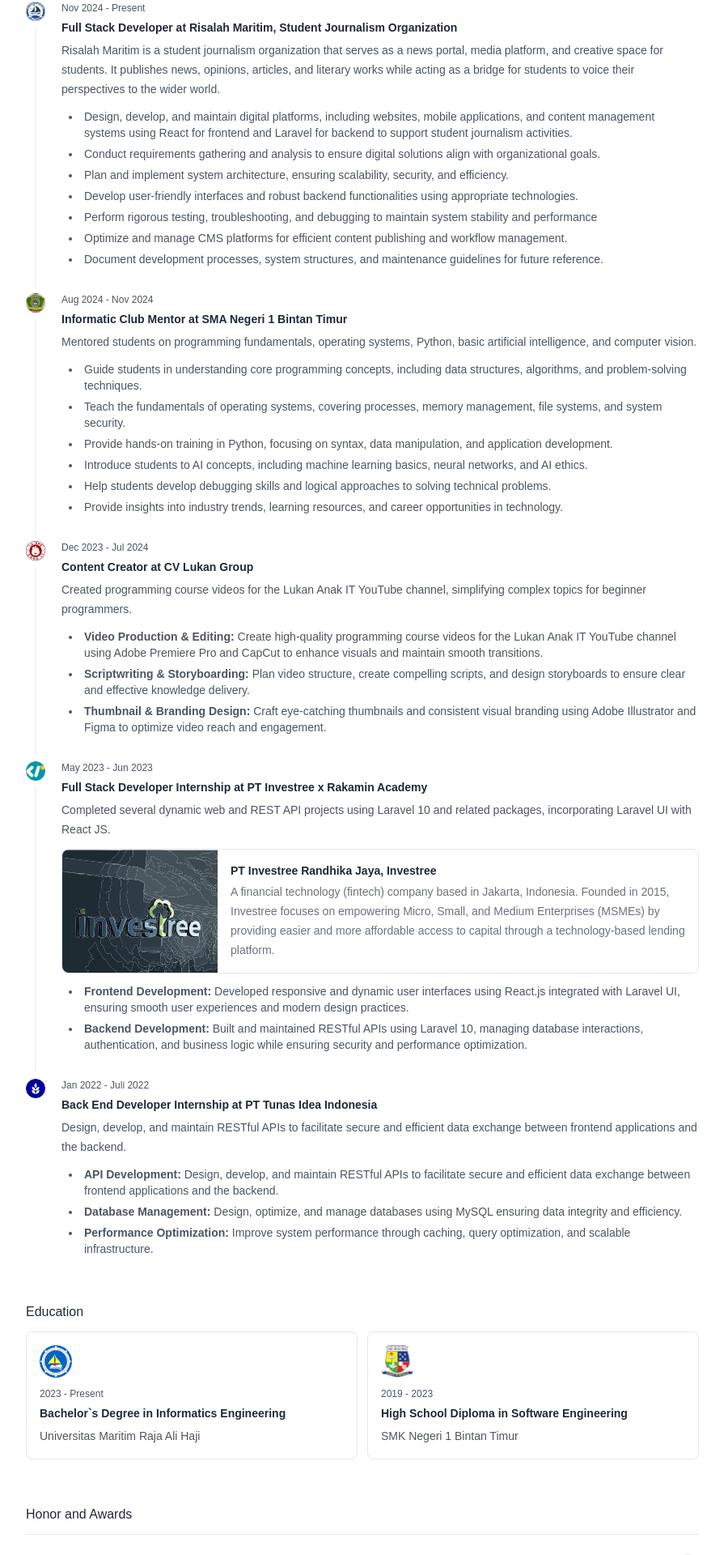
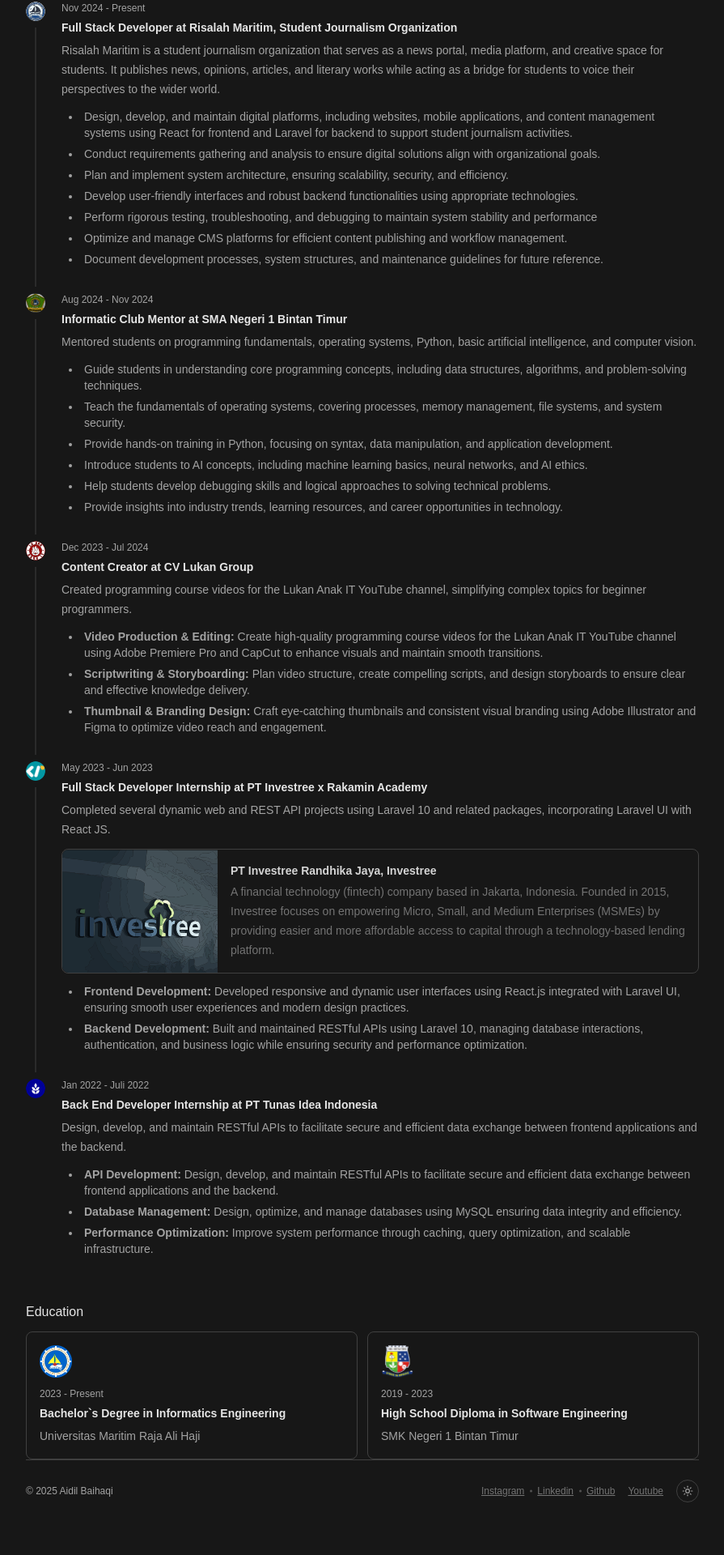
Before and after one commit to aidilbaihaqi/ngobarengaidil, a Next.js app: page / in a window 1280 px wide. Shown: the part 734-2654 px from the top of the page at 81% size, without its empty margins (192-1087 px from the left). After the commit the page ends 2613 px from the top, so only its background shows below. Built offline with nearby package versions, Linux system fonts and the light colour scheme.

Commit message:
fix theme

```diff
--- /dev/null
+++ b/app/components/Button/ThemeButton.tsx
@@ -0,0 +1,85 @@
+"use client";
+
+import { useEffect, useState } from "react";
+
+const ThemeToggle = () => {
+  const [isDarkMode, setIsDarkMode] = useState(() => {
+    // Ambil preferensi tema dari localStorage atau default ke dark mode
+    return localStorage.getItem("hs_theme") === "light" ? false : true;
+  });
+
+  useEffect(() => {
+    const html = document.documentElement;
+    if (isDarkMode) {
+      html.classList.add("dark");
+      localStorage.setItem("hs_theme", "dark");
+    } else {
+      html.classList.remove("dark");
+      localStorage.setItem("hs_theme", "light");
+    }
+  }, [isDarkMode]);
+
+  return (
+    <>
+      {/* Dark Mode Button */}
+      <button
+        type="button"
+        className={`${
+          isDarkMode ? "hidden" : "flex"
+        } relative justify-center items-center size-7 border border-gray-200 text-gray-500 rounded-full hover:bg-gray-200 focus:outline-none focus:bg-gray-200 dark:border-neutral-700 dark:text-neutral-400 dark:hover:bg-neutral-700 dark:focus:bg-neutral-700`}
+        onClick={() => setIsDarkMode(true)}
+      >
+        <span className="sr-only">Dark</span>
+        <svg
+          className="shrink-0 size-3.5"
+          xmlns="http://www.w3.org/2000/svg"
+          width="24"
+          height="24"
+          viewBox="0 0 24 24"
+          fill="none"
+          stroke="currentColor"
+          strokeWidth="2"
+          strokeLinecap="round"
+          strokeLinejoin="round"
+        >
+          <path d="M12 3a6 6 0 0 0 9 9 9 9 0 1 1-9-9Z"></path>
+        </svg>
+      </button>
+
+      {/* Light Mode Button */}
+      <button
+        type="button"
+        className={`${
+          isDarkMode ? "flex" : "hidden"
+        } relative justify-center items-center size-7 border border-gray-200 text-gray-500 rounded-full hover:bg-gray-200 focus:outline-none focus:bg-gray-200 dark:border-neutral-700 dark:text-neutral-400 dark:hover:bg-neutral-700 dark:focus:bg-neutral-700`}
+        onClick={() => setIsDarkMode(false)}
+      >
+        <span className="sr-only">Light</span>
+        <svg
+          className="shrink-0 size-3.5"
+          xmlns="http://www.w3.org/2000/svg"
+          width="24"
+          height="24"
+          viewBox="0 0 24 24"
+          fill="none"
+          stroke="currentColor"
+          strokeWidth="2"
+          strokeLinecap="round"
+          strokeLinejoin="round"
+        >
+          <circle cx="12" cy="12" r="4"></circle>
+          <path d="M12 2v2"></path>
+          <path d="M12 20v2"></path>
+          <path d="m4.93 4.93 1.41 1.41"></path>
+          <path d="m17.66 17.66 1.41 1.41"></path>
+          <path d="M2 12h2"></path>
+          <path d="M20 12h2"></path>
+          <path d="m6.34 17.66-1.41 1.41"></path>
+          <path d="m19.07 4.93-1.41 1.41"></path>
+        </svg>
+      </button>
+    </>
+  );
+};
+
+export default ThemeToggle;
--- a/app/components/Partials/Footer.tsx
+++ b/app/components/Partials/Footer.tsx
@@ -1,3 +1,4 @@
+import ThemeToggle from "../Button/ThemeButton"
 export default function Footer() {
   return (
     <>
@@ -36,26 +37,7 @@
               </li>
               <li className="inline-block">
                 {/* Dark Mode */}
-                <button type="button" className="hs-dark-mode hs-dark-mode-active:hidden relative flex justify-center items-center size-7 border border-gray-200 text-gray-500 rounded-full hover:bg-gray-200 focus:outline-none focus:bg-gray-200 dark:border-neutral-700 dark:text-neutral-400 dark:hover:bg-neutral-700 dark:focus:bg-neutral-700" data-hs-theme-click-value="dark">
-                  <span className="sr-only">Dark</span>
-                  <svg className="shrink-0 size-3.5" xmlns="http://www.w3.org/2000/svg" width="24" height="24" viewBox="0 0 24 24" fill="none" stroke="currentColor" strokeWidth="2" strokeLinecap="round" strokeLinejoin="round">
-                    <path d="M12 3a6 6 0 0 0 9 9 9 9 0 1 1-9-9Z"></path>
-                  </svg>
-                </button>
-                <button type="button" className="hs-dark-mode hs-dark-mode-active:flex hidden relative flex justify-center items-center size-7 border border-gray-200 text-gray-500 rounded-full hover:bg-gray-200 focus:outline-none focus:bg-gray-200 dark:border-neutral-700 dark:text-neutral-400 dark:hover:bg-neutral-700 dark:focus:bg-neutral-700" data-hs-theme-click-value="light">
-                  <span className="sr-only">Light</span>
-                  <svg className="shrink-0 size-3.5" xmlns="http://www.w3.org/2000/svg" width="24" height="24" viewBox="0 0 24 24" fill="none" stroke="currentColor" strokeWidth="2" strokeLinecap="round" strokeLinejoin="round">
-                    <circle cx="12" cy="12" r="4"></circle>
-                    <path d="M12 2v2"></path>
-                    <path d="M12 20v2"></path>
-                    <path d="m4.93 4.93 1.41 1.41"></path>
-                    <path d="m17.66 17.66 1.41 1.41"></path>
-                    <path d="M2 12h2"></path>
-                    <path d="M20 12h2"></path>
-                    <path d="m6.34 17.66-1.41 1.41"></path>
-                    <path d="m19.07 4.93-1.41 1.41"></path>
-                  </svg>
-                </button>
+                <ThemeToggle />
                 {/* End Dark Mode */}
               </li>
             </ul>
--- a/app/layout.tsx
+++ b/app/layout.tsx
@@ -30,7 +30,7 @@
   return (
     <html lang="en">
       <body
-        className={`${geistSans.variable} ${geistMono.variable} antialiased`}
+        className={`${geistSans.variable} ${geistMono.variable} antialiased dark:bg-neutral-900`}
       >
         {children}
 
--- a/app/page.tsx
+++ b/app/page.tsx
@@ -25,7 +25,7 @@
             <div className="grow">
               <TypewriterEffectSmoothDemo />
               <p className="leading-6 text-sm text-gray-600 dark:text-neutral-400">
-                Web Developer | Content Creator | Awardee of Beasiswa Pendidikan Indonesia
+                Web Developer | Content Creator
               </p>
             </div>
           </div>
@@ -33,7 +33,7 @@
 
           {/* About */}
           <div className="mt-8">
-            <p className="leading-6 text-sm text-gray-600 dark:text-neutral-400 leading-6">
+            <p className="text-sm text-gray-600 dark:text-neutral-400 leading-6">
               Passionate and results-driven Junior Programmer with over 3 years of experience in software engineering. Skilled in web development, mentoring junior developers, and delivering high-quality freelance projects for diverse clients, including individuals, businesses, and government organizations. Adept at team collaboration, agile methodologies, and leveraging modern tools to solve complex problems efficiently.
             </p>
           </div>
@@ -535,11 +535,11 @@
           {/* End Education */}
 
           {/* Honor and Awards */}
-          <div className="mt-10 sm:mt-14">
+          {/* <div className="mt-10 sm:mt-14">
             <h2 className="mb-3 font-medium text-gray-800 dark:text-neutral-200">
               Honor and Awards
             </h2>
-          </div>
+          </div> */}
           {/* End Honor and Awards */}
 
         </div>
--- a/tailwind.config.ts
+++ b/tailwind.config.ts
@@ -7,6 +7,7 @@
     "./app/**/*.{js,ts,jsx,tsx,mdx}",
     './node_modules/preline/preline.js',
   ],
+  darkMode: "class",
   theme: {
     extend: {
       colors: {
```
Also changed, not shown: app/components/Partials/Header.tsx (+1 -1 lines).
